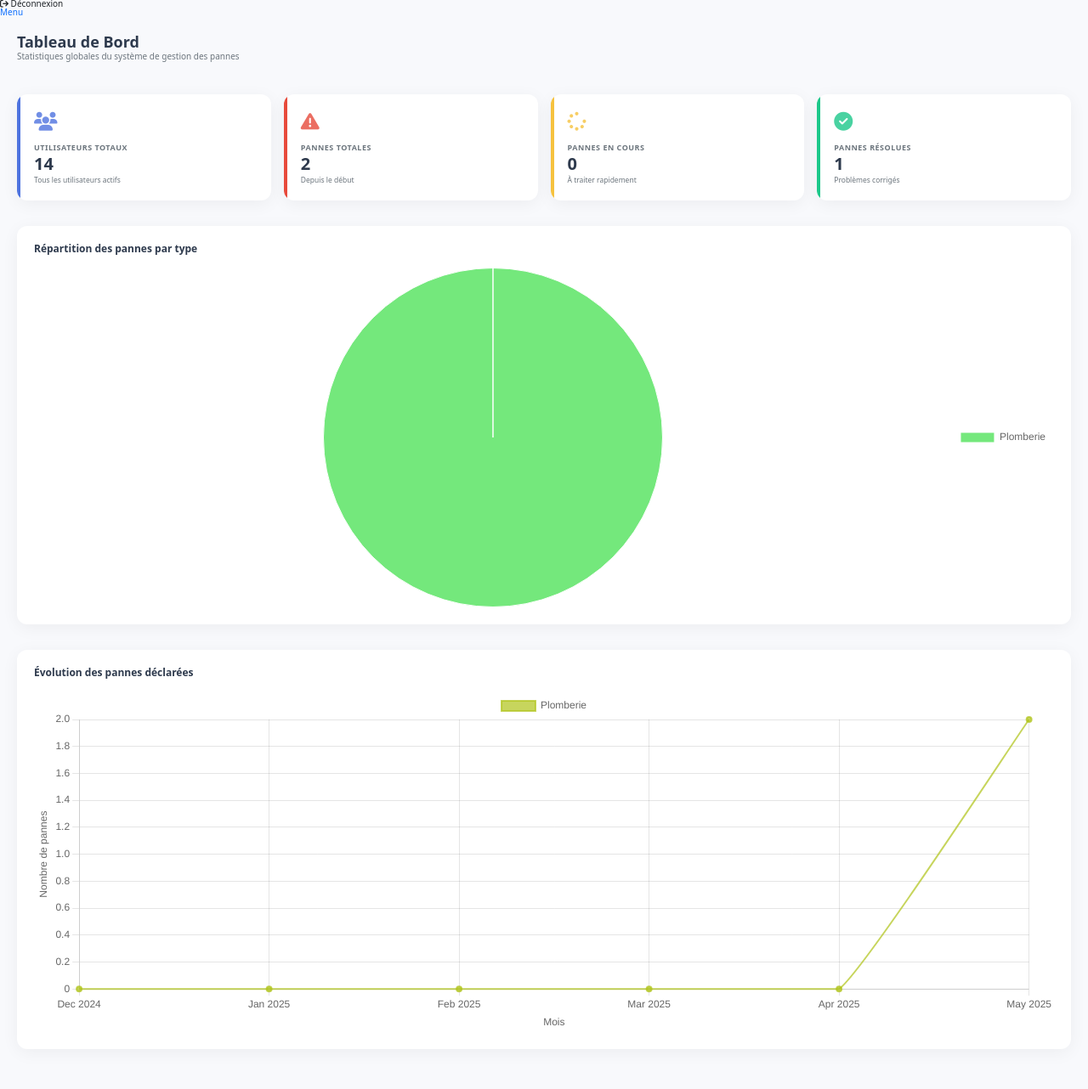
After one commit to elhadji2000/coud-gestion-panne, a PHP site: page /COUD/profils/dasboard.php in a window 1280 px wide. The commit adds this page. Shown: the part 301-1583 px from the top of the page at 85% size. Run offline with PHP 8.4, Linux system fonts and the light colour scheme; the visitor is signed in with stand-in values (Sample User, id 1); data comes from the database, SQL or seed files in the repository.

Commit message:
Mon premier commit sur la branche dev

```diff
--- a/head.php
+++ b/head.php
@@ -48,50 +48,37 @@ if ($_SESSION['profil'] == 'user') {
     </div>
     <nav class="header-nav-wrap">
       <ul class="header-nav">
-        <?php if (($_SESSION['profil'] == 'paiement') && isset($_SESSION['classe'])) { ?>
+        <?php if (($_SESSION['profil'] == 'admin')) { ?>
           <li class="nav-item">
-            <a class="nav-link" href="paiement.php" title="Paiement de caution">Paiement</a>
+            <a class="nav-link" href="http://localhost/COUD/panne/profils/dasboard.php" title="Paiement de caution">Accueil</a>
           </li>
           <li class="nav-item">
-            <a class="nav-link" href="../personnels/niveau.php" title="Changer de niveau de formation ">Changer-Classe</a>
+            <a class="nav-link" href="http://localhost/COUD/panne/profils/admin/users.php" title="Changer de niveau de formation ">Utilisateurs</a>
           </li>
         <?php } ?>
-        <?php if (($_SESSION['profil'] == 'validation') && isset($_SESSION['classe'])) { ?>
-          <li class="nav-item">
-            <a class="nav-link" href="validation.php" title="Paiement de caution">Validation</a>
+        <?php if (($_SESSION['profil'] == 'residence')) { ?>
+           <li class="nav-item">
+            <a class="nav-link" href="http://localhost/COUD/panne/profils/dasboard.php" title="Paiement de caution">Accueil</a>
           </li>
           <li class="nav-item">
-            <a class="nav-link" href="../personnels/niveau.php" title="Changer de niveau de formation ">Changer-Classe</a>
+            <a class="nav-link" href="http://localhost/COUD/panne/profils/residence/listPannes.php" title="Changer de niveau de formation ">Gestion</a>
           </li>
         <?php } ?>
-        <?php if (($_SESSION['profil'] == 'quota') && isset($_SESSION['classe'])) { ?>
-          <li class="nav-item active">
-            <a class="nav-link" href="listeLits.php" title="Revenir à la page d'accueil">Accueil <span></span></a>
+        <?php if (($_SESSION['profil'] == 'dst') || ($_SESSION['profil'] == 'atelier')) { ?>
+          <li class="nav-item">
+            <a class="nav-link" href="http://localhost/COUD/panne/profils/dasboard.php" title="Paiement de caution">Accueil</a>
           </li>
           <li class="nav-item">
-            <a class="nav-link" href="detailsLits.php" title="Détail des lits affecté à cette classe">Détail</a>
+            <a class="nav-link" href="http://localhost/COUD/panne/profils/dst/listPannes.php" title="Changer de niveau de formation ">Gestion</a>
+          </li>
+        <?php } ?>
+        <?php if ($_SESSION['profil'] == 'section') { ?>
+           <li class="nav-item">
+            <a class="nav-link" href="http://localhost/COUD/panne/profils/dasboard.php" title="Paiement de caution">Accueil</a>
           </li>
           <li class="nav-item">
-            <a class="nav-link" href="niveau.php" title="Changer de niveau de formation ">Changer-Classe</a>
+            <a class="nav-link" href="http://localhost/COUD/panne/profils/section/listPannes.php" title="Changer de niveau de formation ">Gestion</a>
           </li>
-        <?php } ?>
-        <?php if ($_SESSION['profil'] == 'user') { ?>
-          <li class="nav-item active">
-            <a class="nav-link" href="../etudiants/resultat.php" title="Revenir à la page d'accueil">Accueil</a>
-          </li>
-          <?php
-          if ($affecter == 0) {
-            $_SESSION['lit_choisi'] = ''; ?>
-            <li class="nav-item active">
-              <a class="nav-link" href="../etudiants/codifier.php" title="Aller à la page des codifications">Codifier</a>
-            </li>
-          <?php } else {
-            while ($rows = $resultatReqLitEtu->fetch_assoc()) {
-              $_SESSION['lit_choisi'] = $rows['lit'];
-              $_SESSION['id_lit'] = $rows['id_lit'];
-            }
-          }
-          ?>
         <?php } ?>
         <li class="nav-item">
           <a class="nav-link" href="/COUD/panne/" title="Déconnexion"><i class="fa fa-sign-out" aria-hidden="true"></i> Déconnexion</a>
@@ -104,7 +91,7 @@ if ($_SESSION['profil'] == 'user') {
   <!-- end s-header -->
 </body>
 <section id="homedesigne" class="s-homedesigne">
-  <?php if (($_SESSION['profil'] == 'quota') || ($_SESSION['profil'] == 'paiement') || ($_SESSION['profil'] == 'validation') || ($_SESSION['profil'] == 'chef_pavillon') || ($_SESSION['profil'] == 'residence')|| ($_SESSION['profil'] == 'dst') || ($_SESSION['profil'] == 'residence')|| ($_SESSION['profil'] == 'admin') || ($_SESSION['profil'] == 'residence') || ($_SESSION['profil'] == 'section') || ($_SESSION['profil'] == 'atelier')) { ?>
+  <?php if (($_SESSION['profil'] == 'residence') || ($_SESSION['profil'] == 'dst') || ($_SESSION['profil'] == 'residence')|| ($_SESSION['profil'] == 'admin') || ($_SESSION['profil'] == 'residence') || ($_SESSION['profil'] == 'section') || ($_SESSION['profil'] == 'atelier')) { ?>
     <p class="lead">Espace Administration: Bienvenue! <br> <span>
         (<?= $_SESSION['prenom'] . "  " . $_SESSION['nom'] . " | " . $_SESSION['profil2'] ?>)
       </span></p>
--- a/profils/admin/addUser.php
+++ b/profils/admin/addUser.php
@@ -258,7 +258,7 @@ if ($user_id) {
 
             <!-- Boutons de soumission -->
             <div class="d-flex justify-content-between mt-4">
-                <a href="javascript:history.back()" class="back-link">
+                <a href="users.php" class="back-link">
                     <i class="fas fa-arrow-left me-2"></i>Retour
                 </a>
                 <button type="submit" class="btn btn-primary-custom">
--- /dev/null
+++ b/profils/dasboard.php
@@ -0,0 +1,405 @@
+<?php
+session_start();
+if (empty($_SESSION['username']) && empty($_SESSION['mdp'])) {
+    header('Location: /COUD/codif/');
+    exit();
+}
+unset($_SESSION['classe']);
+
+include('../traitement/fonction.php');
+include('../traitement/requete.php');
+//include('../activite.php');
+
+$userId = $_SESSION['id_user'];
+$userRole = $_SESSION['profil'];
+
+// Récupération des données pour les graphiques
+$typesPannes = [];
+$countsPannes = [];
+$queryTypes = "SELECT type_panne, COUNT(*) as count FROM panne GROUP BY type_panne";
+$resultTypes = mysqli_query($connexion, $queryTypes);
+while ($row = mysqli_fetch_assoc($resultTypes)) {
+    $typesPannes[] = $row['type_panne'];
+    $countsPannes[] = $row['count'];
+}
+
+// Données pour le graphique temporel
+$months = [];
+$monthData = [];
+for ($i = 5; $i >= 0; $i--) {
+    $month = date('Y-m', strtotime("-$i months"));
+    $months[] = date('M Y', strtotime($month));
+
+    $queryMonth = "SELECT type_panne, COUNT(*) as count
+                  FROM panne
+                  WHERE STR_TO_DATE(date_enregistrement, '%d/%m/%Y') LIKE '$month%'
+                  GROUP BY type_panne";
+    $resultMonth = mysqli_query($connexion, $queryMonth);
+
+    $monthData[$month] = [];
+    while ($row = mysqli_fetch_assoc($resultMonth)) {
+        $monthData[$month][$row['type_panne']] = $row['count'];
+    }
+}
+?>
+
+<!DOCTYPE html>
+<html lang="fr">
+
+<head>
+    <meta charset="UTF-8">
+    <meta name="viewport" content="width=device-width, initial-scale=1.0">
+    <title>GESCOUD</title>
+
+    <!-- Bootstrap CSS -->
+    <link href="https://cdn.jsdelivr.net/npm/bootstrap@5.3.0/dist/css/bootstrap.min.css" rel="stylesheet">
+
+    <!-- Font Awesome -->
+    <link rel="stylesheet" href="https://cdnjs.cloudflare.com/ajax/libs/font-awesome/6.4.0/css/all.min.css">
+
+    <style>
+        :root {
+            --card-spacing: 1.5rem;
+            --card-padding: 2rem;
+        }
+
+        body {
+            background-color: #f8f9fc;
+        }
+
+        .dashboard-container {
+            padding: 2rem;
+            max-width: 1400px;
+            margin: 0 auto;
+        }
+
+        .dashboard-header {
+            margin-bottom: 3rem;
+            padding-bottom: 1rem;
+        }
+
+        .dashboard-title {
+            font-size: 1.8rem;
+            font-weight: 600;
+            color: #2e3a4d;
+        }
+
+        .dashboard-subtitle {
+            color: #6c757d;
+            font-size: 1rem;
+        }
+
+        .stats-grid {
+            display: grid;
+            grid-template-columns: repeat(auto-fit, minmax(250px, 1fr));
+            gap: var(--card-spacing);
+            margin-bottom: 3rem;
+        }
+
+        .stat-card {
+            background: white;
+            border-radius: 12px;
+            padding: var(--card-padding);
+            box-shadow: 0 4px 20px rgba(0, 0, 0, 0.05);
+            transition: transform 0.3s ease, box-shadow 0.3s ease;
+            border: none;
+            position: relative;
+            overflow: hidden;
+        }
+
+        .stat-card:hover {
+            transform: translateY(-5px);
+            box-shadow: 0 8px 25px rgba(0, 0, 0, 0.1);
+        }
+
+        .stat-card::before {
+            content: '';
+            position: absolute;
+            top: 0;
+            left: 0;
+            width: 4px;
+            height: 100%;
+        }
+
+        .stat-card.users::before {
+            background-color: #4e73df;
+        }
+
+        .stat-card.pannes::before {
+            background-color: #e74a3b;
+        }
+
+        .stat-card.en-cours::before {
+            background-color: #f6c23e;
+        }
+
+        .stat-card.resolues::before {
+            background-color: #1cc88a;
+        }
+
+        .stat-icon {
+            font-size: 2.2rem;
+            margin-bottom: 1.5rem;
+            opacity: 0.8;
+        }
+
+        .stat-card.users .stat-icon {
+            color: #4e73df;
+        }
+
+        .stat-card.pannes .stat-icon {
+            color: #e74a3b;
+        }
+
+        .stat-card.en-cours .stat-icon {
+            color: #f6c23e;
+        }
+
+        .stat-card.resolues .stat-icon {
+
+            color: #1cc88a;
+        }
+
+        .stat-title {
+            font-size: 0.9rem;
+            text-transform: uppercase;
+            letter-spacing: 0.5px;
+            color: #6c757d;
+            margin-bottom: 0.5rem;
+            font-weight: 600;
+        }
+
+        .stat-value {
+            font-size: 2rem;
+            font-weight: 700;
+            color: #2e3a4d;
+            margin-bottom: 0.5rem;
+        }
+
+        .stat-diff {
+            font-size: 0.85rem;
+            color: #6c757d;
+        }
+
+        .chart-container {
+            background: white;
+            border-radius: 12px;
+            padding: var(--card-padding);
+            box-shadow: 0 4px 20px rgba(0, 0, 0, 0.05);
+            margin-bottom: 3rem;
+        }
+
+        .chart-header {
+            margin-bottom: 1.5rem;
+        }
+
+        .chart-title {
+            font-size: 1.2rem;
+            font-weight: 600;
+            color: #2e3a4d;
+        }
+
+        .chart-wrapper {
+            position: relative;
+            height: 400px;
+            width: 100%;
+        }
+    </style>
+</head>
+
+<body>
+    <?php include('../head.php'); ?>
+
+    <div class="dashboard-container">
+        <div class="dashboard-header">
+            <h1 class="dashboard-title">Tableau de Bord</h1>
+            <p class="dashboard-subtitle">Statistiques globales du système de gestion des pannes</p>
+        </div>
+
+        <div class="stats-grid">
+            <!-- Carte Utilisateurs -->
+            <div class="stat-card users">
+                <div class="stat-icon">
+                    <i class="fas fa-users"></i>
+                </div>
+                <div class="stat-title">Utilisateurs Totaux</div>
+                <div class="stat-value"><?php echo countUsers($connexion); ?></div>
+                <div class="stat-diff">Tous les utilisateurs actifs</div>
+            </div>
+
+            <!-- Carte Pannes Totales -->
+            <div class="stat-card pannes">
+                <div class="stat-icon">
+                    <i class="fas fa-exclamation-triangle"></i>
+                </div>
+                <div class="stat-title">Pannes Totales</div>
+                <div class="stat-value"><?php echo countTotalPannes($connexion); ?></div>
+                <div class="stat-diff">Depuis le début</div>
+            </div>
+
+            <!-- Carte Pannes en Cours -->
+            <div class="stat-card en-cours">
+                <div class="stat-icon">
+                    <i class="fas fa-spinner"></i>
+                </div>
+                <div class="stat-title">Pannes en Cours</div>
+                <div class="stat-value"><?php echo countPannesEnCours($connexion); ?></div>
+                <div class="stat-diff">À traiter rapidement</div>
+            </div>
+
+            <!-- Carte Pannes Résolues -->
+            <div class="stat-card resolues">
+                <div class="stat-icon">
+                    <i class="fas fa-check-circle"></i>
+                </div>
+                <div class="stat-title">Pannes Résolues</div>
+                <div class="stat-value"><?php echo countPannesResolues($connexion); ?></div>
+                <div class="stat-diff">Problèmes corrigés</div>
+            </div>
+        </div>
+
+        <!-- Graphique des pannes par type -->
+        <div class="chart-container">
+            <div class="chart-header">
+                <h2 class="chart-title">Répartition des pannes par type</h2>
+            </div>
+            <div class="chart-wrapper">
+                <canvas id="typePanneChart"></canvas>
+            </div>
+        </div>
+
+        <!-- Graphique temporel des pannes déclarées -->
+        <div class="chart-container">
+            <div class="chart-header">
+                <h2 class="chart-title">Évolution des pannes déclarées</h2>
+            </div>
+            <div class="chart-wrapper">
+                <canvas id="timelineChart"></canvas>
+            </div>
+        </div>
+    </div>
+
+    <?php include('../footer.php'); ?>
+
+    <!-- Bootstrap JS et dépendances -->
+    <script src="https://cdn.jsdelivr.net/npm/bootstrap@5.3.0/dist/js/bootstrap.bundle.min.js"></script>
+    <!-- Chart.js -->
+    <script src="https://cdn.jsdelivr.net/npm/chart.js"></script>
+
+    <script>
+        // Fonction pour générer des couleurs aléatoires
+        function getRandomColor() {
+            const r = Math.floor(Math.random() * 255);
+            const g = Math.floor(Math.random() * 255);
+            const b = Math.floor(Math.random() * 255);
+            return `rgba(${r}, ${g}, ${b}, 0.7)`;
+        }
+
+        // Données pour les graphiques
+        const typePanneLabels = <?php echo json_encode($typesPannes); ?>;
+        const typePanneData = <?php echo json_encode($countsPannes); ?>;
+
+        // Préparation des données pour le graphique temporel
+        const timelineLabels = <?php echo json_encode($months); ?>;
+        const timelineDatasets = [];
+
+        <?php
+        // Générer un dataset pour chaque type de panne
+        foreach ($typesPannes as $index => $type) {
+            $data = [];
+            foreach ($months as $month) {
+                $monthKey = date('Y-m', strtotime($month));
+                $count = isset($monthData[$monthKey][$type]) ? $monthData[$monthKey][$type] : 0;
+                $data[] = $count;
+            }
+
+            $color = "rgba(".rand(0,255).",".rand(0,255).",".rand(0,255).",0.7)";
+            echo "timelineDatasets.push({
+                label: '".addslashes($type)."',
+                data: ".json_encode($data).",
+                backgroundColor: '$color',
+                borderColor: '$color',
+                borderWidth: 2,
+                tension: 0.1,
+                fill: false
+            });";
+        }
+        ?>
+
+        // Initialisation des graphiques après le chargement de la page
+        document.addEventListener('DOMContentLoaded', function() {
+            // Graphique des types de pannes (camembert)
+            const typePanneCtx = document.getElementById('typePanneChart').getContext('2d');
+            const typePanneChart = new Chart(typePanneCtx, {
+                type: 'pie',
+                data: {
+                    labels: typePanneLabels,
+                    datasets: [{
+                        data: typePanneData,
+                        backgroundColor: typePanneLabels.map(() => getRandomColor()),
+                        borderWidth: 1
+                    }]
+                },
+                options: {
+                    responsive: true,
+                    maintainAspectRatio: false,
+                    plugins: {
+                        legend: {
+                            position: 'right',
+                        },
+                        tooltip: {
+                            callbacks: {
+                                label: function(context) {
+                                    const label = context.label || '';
+                                    const value = context.raw || 0;
+                                    const total = context.dataset.data.reduce((a, b) => a + b, 0);
+                                    const percentage = Math.round((value / total) * 100);
+                                    return `${label}: ${value} (${percentage}%)`;
+                                }
+                            }
+                        }
+                    }
+                }
+            });
+
+            // Graphique temporel (courbe)
+            const timelineCtx = document.getElementById('timelineChart').getContext('2d');
+            const timelineChart = new Chart(timelineCtx, {
+                type: 'line',
+                data: {
+                    labels: timelineLabels,
+                    datasets: timelineDatasets
+                },
+                options: {
+                    responsive: true,
+                    maintainAspectRatio: false,
+                    scales: {
+                        y: {
+                            beginAtZero: true,
+                            title: {
+                                display: true,
+                                text: 'Nombre de pannes'
+                            }
+                        },
+                        x: {
+                            title: {
+                                display: true,
+                                text: 'Mois'
+                            }
+                        }
+                    },
+                    plugins: {
+                        tooltip: {
+                            mode: 'index',
+                            intersect: false
+                        },
+                        legend: {
+                            position: 'top',
+                        }
+                    }
+                }
+            });
+        });
+    </script>
+</body>
+</html>
--- a/traitement/fonction.php
+++ b/traitement/fonction.php
@@ -783,3 +783,85 @@ function getChambresByCampusPavillon($connexion, $campusPavillon) {
 
     return array_column($chambres, 'chambre');
 }
+
+// Compter le nombre total d'utilisateurs
+function countUsers($connexion) {
+    $query = "SELECT COUNT(*) as total FROM utilisateur";
+    $result = mysqli_query($connexion, $query);
+    $row = mysqli_fetch_assoc($result);
+    return $row['total'];
+}
+
+// Compter le nombre total de pannes
+function countTotalPannes($connexion) {
+    $query = "SELECT COUNT(*) as total FROM panne";
+    $result = mysqli_query($connexion, $query);
+    $row = mysqli_fetch_assoc($result);
+    return $row['total'];
+}
+
+// Compter les pannes en cours
+function countPannesEnCours($connexion) {
+    $query = "SELECT COUNT(*) as total FROM intervention WHERE resultat = 'En cours'";
+    $result = mysqli_query($connexion, $query);
+    $row = mysqli_fetch_assoc($result);
+    return $row['total'];
+}
+
+// Compter les pannes résolues
+function countPannesResolues($connexion) {
+    $query = "SELECT COUNT(*) as total FROM intervention WHERE resultat = 'depanner'";
+    $result = mysqli_query($connexion, $query);
+    $row = mysqli_fetch_assoc($result);
+    return $row['total'];
+}
+
+// Fonction pour générer une couleur aléatoire
+function getRandomColor() {
+    return sprintf('#%06X', mt_rand(0, 0xFFFFFF));
+}
+
+// Fonction pour récupérer les statistiques mensuelles
+function getMonthlyStats($connexion, $months = 6) {
+    $stats = [];
+    $types = [];
+
+    // D'abord récupérer tous les types de pannes existants
+    $query = "SELECT DISTINCT type_panne FROM panne";
+    $result = mysqli_query($connexion, $query);
+    while ($row = mysqli_fetch_assoc($result)) {
+        $types[] = $row['type_panne'];
+    }
+
+    // Ensuite récupérer les données pour chaque mois
+    for ($i = $months - 1; $i >= 0; $i--) {
+        $month = date('Y-m', strtotime("-$i months"));
+        $monthName = date('M Y', strtotime($month));
+
+        $query = "SELECT type_panne, COUNT(*) as count
+                  FROM panne
+                  WHERE DATE_FORMAT(date_enregistrement, '%Y-%m') = '$month'
+                  GROUP BY type_panne";
+        $result = mysqli_query($connexion, $query);
+
+        $monthData = [];
+        while ($row = mysqli_fetch_assoc($result)) {
+            $monthData[$row['type_panne']] = $row['count'];
+        }
+
+        // On s'assure que tous les types sont présents (avec 0 si nécessaire)
+        foreach ($types as $type) {
+            if (!isset($monthData[$type])) {
+                $monthData[$type] = 0;
+            }
+        }
+
+        $stats[$monthName] = $monthData;
+    }
+
+    return [
+        'months' => array_keys($stats),
+        'types' => $types,
+        'data' => $stats
+    ];
+}
```
